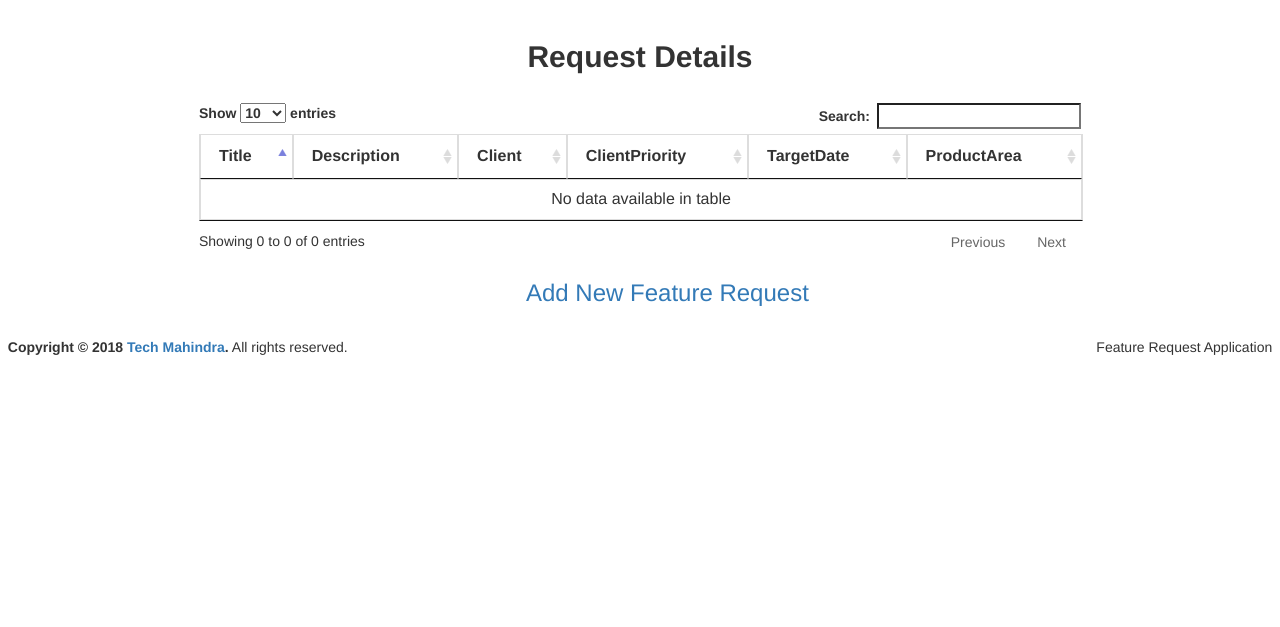
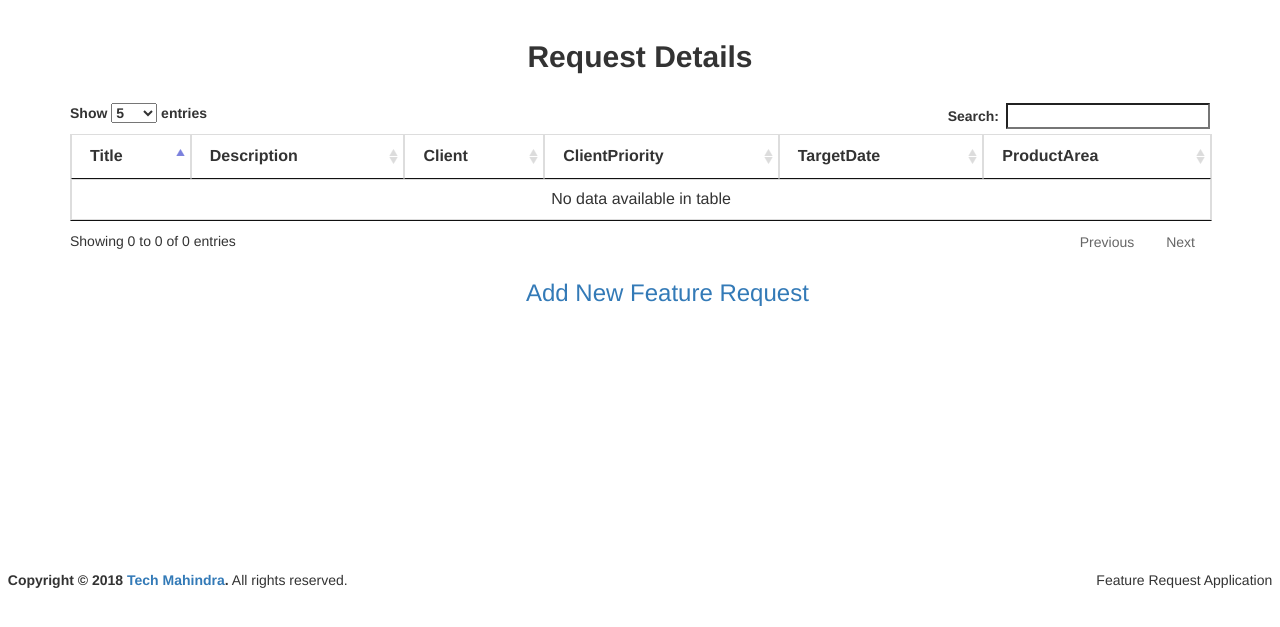
Before and after one commit to pachasaheb/FeatureRequestApplication, a Flask app: page /FeatureRequestDetails in a window 1280 px wide. Shown: the part 62-689 px from the top of the page. Run offline with Flask 2, Linux system fonts and the light colour scheme; data that the repository does not hold is empty; some libraries are stand-ins or nearby versions.

Commit message:
summary: Changed page min height.

```diff
--- a/app/config.py
+++ b/app/config.py
@@ -9,9 +9,9 @@ class Config(object):
     SECRET_KEY = os.environ.get('SECRET_KEY') or 'you-will-never-guess'
     SQLALCHEMY_TRACK_MODIFICATIONS=True
     # SET database connection string
-    #db_string = "postgres://postgres:Password0@localhost:5432/featureapp"
+    db_string = "postgres://postgres:Password0@localhost:5432/featureapp"
     #Need to uncomment when using cloud database
-    db_string = "postgres://featureappadmin@featureapp-tm-inslab:Feature123$@featureapp-tm-inslab.postgres.database.azure.com:5432/featureapp"
+    #db_string = "postgres://featureappadmin@featureapp-tm-inslab:Feature123$@featureapp-tm-inslab.postgres.database.azure.com:5432/featureapp"
     # an Engine, which the Session will use for connection
     db = create_engine(db_string)
     # Declarative, which allows us to create classes that include directives to describe the actual database table
--- a/app/static/js/getFeatureRequestDetails.js
+++ b/app/static/js/getFeatureRequestDetails.js
@@ -9,6 +9,9 @@ $(document).ready(function(){
             console.log("json"+data.details);
             // Prints the retrieved JSON data into a table
             $('#FeatureRequest_table').DataTable({
+                pageLength: 5,
+                lengthMenu: [ 5,10, 25, 50, 75, 100 ],
+                responsive: true,
                 data: data.details,
                 columns: [
                     {
--- a/app/templates/base.html
+++ b/app/templates/base.html
@@ -4,6 +4,9 @@
     <style>
         .navbar-default {
             background-color: #DD4B39
+        }
+        .container {
+            min-height: 530px
         }
     </style>
 </head>
--- a/app/templates/featureRequestDetails.html
+++ b/app/templates/featureRequestDetails.html
@@ -17,7 +17,7 @@
     {% block content %}
     <h2 style="text-align: center;"><b>Request Details</b></h2>
     <br>
-    <div class="container" style="width:80%;">
+    <div>
         <div class="table table-responsive">
             <!-- Table to view Feature Request Details -->
             <table class="table table-bordered" id="FeatureRequest_table">
@@ -32,11 +32,10 @@
                     </tr>
                 </thead>
             </table>
-    </div>
-
-    <h3 style="margin-left: 40%">
-        <a href="{{ url_for('featureRequestForm') }}">Add New Feature Request</a>
-    </h3>
+        </div>
+        <h3 style="margin-left: 40%">
+            <a href="{{ url_for('featureRequestForm') }}">Add New Feature Request</a>
+        </h3>
     </div>
     <!-- Update Modal  consits of form with all the input fields and validations and used to edit the feature request details-->
     <div id="UpdateModal" class="modal fade" role="dialog" data-backdrop="static" data-keyboard="false">
--- a/app/templates/featureRequestForm.html
+++ b/app/templates/featureRequestForm.html
@@ -10,10 +10,6 @@
     <script type="text/javascript" src="{{ url_for ('static', filename='js/bootstrap.min.js')}}"></script>
     {% extends "base.html" %}
     <style>
-        .container {
-            min-height: 560px
-        }
-
         code {
             background-color: white
         }
```
